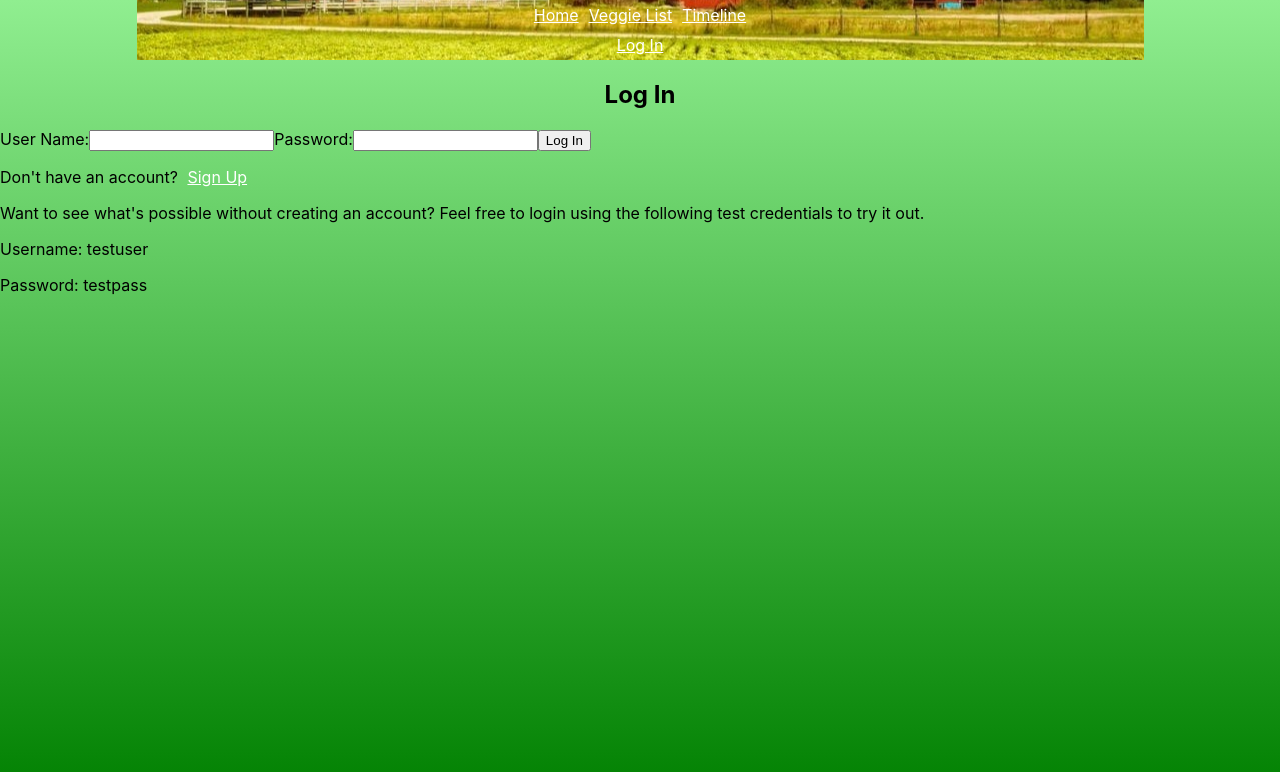
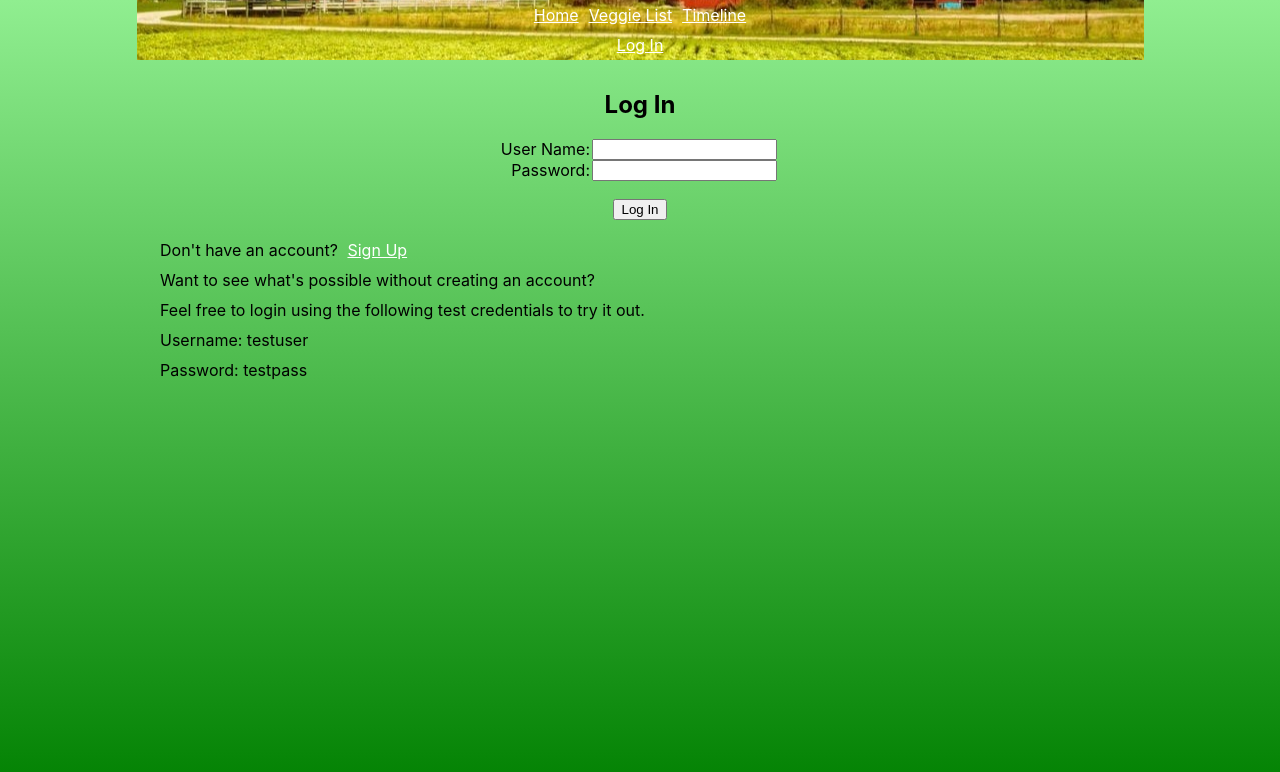
Before and after one commit to Leojanas/veggie-time, a React (Create React App) app: page /log-in in a window 1280 px wide. Shown: the top 772 px of the page. Built offline with nearby package versions, Linux system fonts and the light colour scheme.

Commit message:
Format forms and add cancel buttons to conditional forms and popups

```diff
--- a/src/AddEventForm/add-event-form.css
+++ b/src/AddEventForm/add-event-form.css
@@ -1,16 +1,23 @@
-#add-event-form{
+.form{
     margin: 0 auto;
     padding: 10px;
+    width: 300px;
 }
-#add-event-form input, #add-event-form select{
+input, select{
     float: left;
 }
-#add-event-form label{
+label{
     padding-right: 2px;
     float: left;
     text-align: right;
-    width: 80px;
+    width: 100px;
 }
 #event-date{
     padding: 0;
 }
+#sign-up label{
+    width: 130px;
+}
+#sign-up input{
+    width: 120px;
+}
--- a/src/AddEventForm/add-event-form.js
+++ b/src/AddEventForm/add-event-form.js
@@ -43,7 +43,7 @@ class AddEventForm extends Component{
     }
     render(){
         return (
-            <div id='add-event-form'>
+            <div className='form'>
             <form>
                 <label htmlFor='event_type'>Event Type: </label>
                 <select id='event_type' onChange={this.handleChangeEventType}>
@@ -67,8 +67,10 @@ class AddEventForm extends Component{
                 <input id='event_date' type='date' onChange={this.handleChangeDate} />
                 <br />
                 {this.state.error}
+                <br />
                 <div className='group bottom'>
                     <button type='button' onClick={this.handleAddEvent}>Add Event</button>
+                    <button type='button' onClick={this.props.toggleAddEvent}>Cancel</button>
                 </div>
 
             </form>
--- a/src/ListItem/list-item.js
+++ b/src/ListItem/list-item.js
@@ -12,7 +12,9 @@ class ListItem extends Component {
     }
     togglePopUp = () => {
         this.setState({showPopUp: false})
-        this.props.setPlantDate(this.state.plantDate ,this.props.index)
+        if(this.state.plantDate){
+            this.props.setPlantDate(this.state.plantDate ,this.props.index)
+        }
     }
     handleChangeDate = (event) => {
         let date = new Date(event.target.value);
--- a/src/LogIn/log-in.js
+++ b/src/LogIn/log-in.js
@@ -37,19 +37,27 @@ class LogIn extends Component {
         return(
             <div>
                 <Nav />
+                <div className='form'>
             <form onSubmit={this.handleLogIn}>
                 <h2>Log In</h2>
                 <label htmlFor='user_name'>User Name:</label>
                 <input required name='user_name' />
+                <br />
                 <label htmlFor='password'>Password:</label>
                 <input required name='password' />
+                <br />
                 {this.state.error}
-                <button type='submit'>Log In</button>
+                <br />
+                <div className='group'>
+                    <button type='submit'>Log In</button>
+                </div>
             </form>
-            <p>Don't have an account? <Link to='/sign-up'>Sign Up</Link></p>
-            <p>Want to see what's possible without creating an account? Feel free to login using the following test credentials to try it out.</p>
-            <p>Username: testuser</p>
-            <p>Password: testpass</p>
+            </div>
+            <p className='narrow'>Don't have an account? <Link to='/sign-up'>Sign Up</Link></p>
+            <p className='narrow'>Want to see what's possible without creating an account? </p>
+            <p className='narrow'>Feel free to login using the following test credentials to try it out.</p>
+            <p className='narrow'>Username: testuser</p>
+            <p className='narrow'>Password: testpass</p>
             </div>
         )
     }
--- a/src/SetDate/set-date.js
+++ b/src/SetDate/set-date.js
@@ -7,6 +7,7 @@ class SetDate extends Component {
                 <div className='pop-up-content'>
                 <input type='date' onChange={this.props.handleChangeDate}/>
                 <button onClick={this.props.togglePopUp}>Record Plant Date</button>
+                <button onClick={this.props.togglePopUp}>Cancel</button>
                 </div>
             </div>
         )
--- a/src/SignUp/sign-up.js
+++ b/src/SignUp/sign-up.js
@@ -43,20 +43,29 @@ class SignUp extends Component {
         return(
             <div>
                 <Nav />
-                <form onSubmit={this.verifySignUp}>
+                <div className='form'>
+                <form  id='sign-up' onSubmit={this.verifySignUp}>
                     <h2>Sign Up</h2>
                     <label htmlFor='name'>Name:</label>
                     <input name='name' />
+                    <br />
                     <label htmlFor='username'>Username:</label>
                     <input name='username' />
+                    <br />
                     <label htmlFor='password'>Password:</label>
                     <input name='password' />
+                    <br />
                     <label htmlFor='password_repeat'>Repeat Password:</label>
                     <input name='password_repeat' />
+                    <br />
                     {this.state.error}
-                    <button type='submit'>Sign Up</button>
+                    <br />
+                    <div className='group'>
+                        <button type='submit'>Sign Up</button>
+                    </div>
                     </form>
-                    <p>Already have an account? <Link to='/log-in'>Log In</Link></p>
+                    </div>
+                    <p className='narrow'>Already have an account? <Link to='/log-in'>Log In</Link></p>
             </div>
 
         )
--- a/src/Timeline/timeline.js
+++ b/src/Timeline/timeline.js
@@ -72,7 +72,11 @@ class Timeline extends Component {
             :  this.setState({fullView: true})
     }
     toggleAddEvent = () => {
-        this.setState({addEventPressed: true})
+        if(this.state.addEventPressed){
+            this.setState({addEventPressed: false})
+        }else{
+            this.setState({addEventPressed: true})
+        }
     }
     handleAddEvent = (event) => {
         apiService.addEvent(event)
@@ -123,7 +127,7 @@ class Timeline extends Component {
             }
         }
         if(this.state.addEventPressed){
-            addEvent = <AddEventForm handleAddEvent={this.handleAddEvent}/>
+            addEvent = <AddEventForm handleAddEvent={this.handleAddEvent} toggleAddEvent={this.toggleAddEvent}/>
         }
         return (
             <div>
--- a/src/TimelineDay/timeline-day.js
+++ b/src/TimelineDay/timeline-day.js
@@ -22,7 +22,7 @@ class TimelineDay extends Component {
         for(let i=0; i<this.props.items.length; i++){
             let completed = (<div className='group'><button type='button' id={this.props.items[i].id} onClick={this.handleMarkComplete}>Mark Complete</button></div>);
             if(this.props.items[i].completed){
-                completed = (<p>Task Complete</p>)
+                completed = (<p className='center'>Task Complete</p>)
             }
             items.push(<li key={i} className='event'>
                 <p className='center'><b>{this.props.items[i].event_type}</b></p>
```
Also changed, not shown: 1 other file (tests, documents, lock files or other folders).
